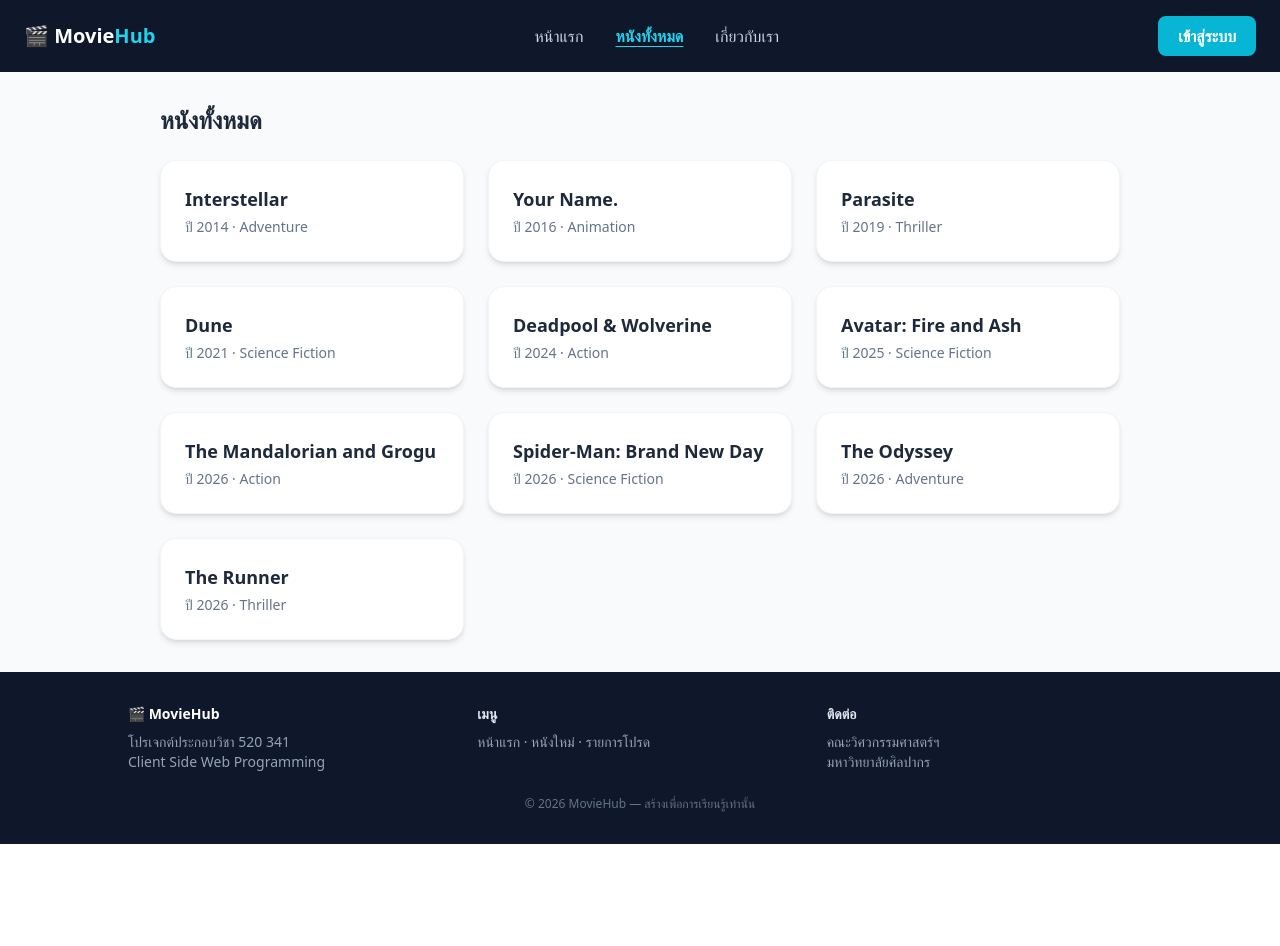
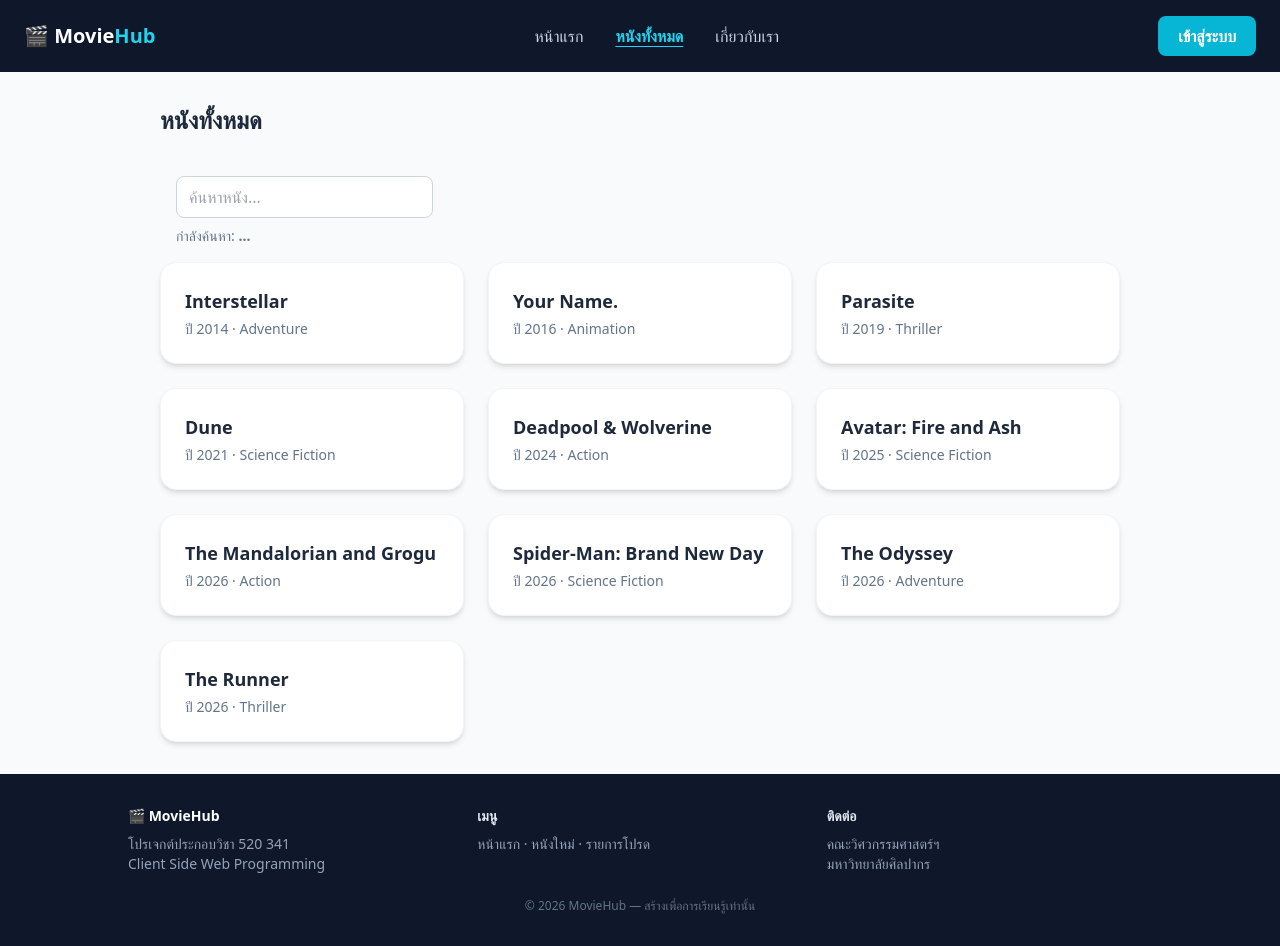
Before and after one commit to Nattapol12/feapp-670710746, a React (Create React App) app in the folder nat-app/: page /movies in a window 1280 px wide. Before the commit the page ends 844 px from the top, so only its background shows below. Built offline with nearby package versions, Linux system fonts and the light colour scheme; the HTML template or start-up script is replaced by a standard one.

Commit message:
fix react build

```diff
--- /dev/null
+++ b/nat-app/src/components/SearchBox.jsx
@@ -0,0 +1,22 @@
+//import { useState } from "react";
+import { movies } from "../data";
+
+function SearchBox({query, setQuery}) {
+  //const [query, setQuery] = useState('');
+
+    const shown = movies.filter(m => m.title.toLocaleLowerCase().includes(query.toLocaleLowerCase()));
+  return (
+    <div className="space-y-2 p-4">
+      <input
+        value={query}                              // 1. ค่าใน input มาจาก state
+        onChange={(e) => setQuery(e.target.value)} // 2. พิมพ์แล้วอัปเดต state
+        placeholder="ค้นหาหนัง..."
+        className="rounded-lg border border-slate-300 px-3 py-2
+                   focus:outline-none focus:ring-2 focus:ring-cyan-400"
+      />
+      {/* 3. state เปลี่ยน ทุกที่ที่ใช้ query อัปเดตทันที */}
+      <p className="text-sm text-slate-500">กำลังค้นหา: <strong>{query || '...'}</strong></p>
+    </div>
+  );
+}
+export default SearchBox;
--- a/nat-app/src/pages/Movies.jsx
+++ b/nat-app/src/pages/Movies.jsx
@@ -12,19 +12,28 @@
 // }
 
 // export default Movies;
-
+import { useState } from 'react';
 import { Link } from 'react-router-dom';
 import { movies } from '../data';
+import SearchBox from '../components/SearchBox';
 
 function Movies() {
+  const [query, setQuery] = useState('');
+
+  const shown = movies.filter((m) =>
+    m.title.toLowerCase().includes(query.toLowerCase())
+  );
+
   return (
     <div className="mx-auto max-w-5xl p-8">
       <h1 className="mb-6 text-2xl font-bold text-slate-800">
         หนังทั้งหมด
       </h1>
 
+      <SearchBox query={query} setQuery={setQuery} />
+
       <div className="grid grid-cols-1 gap-6 md:grid-cols-2 lg:grid-cols-3">
-        {movies.map((m) => (
+        {shown.map((m) => (
           <Link
             key={m.id}
             to={`/movies/${m.id}`}
--- /dev/null
+++ b/package.json
@@ -0,0 +1,5 @@
+{
+  "dependencies": {
+    "react-scripts": "^5.0.1"
+  }
+}
```
Also changed, not shown: 2 other files (tests, documents, lock files or other folders).
